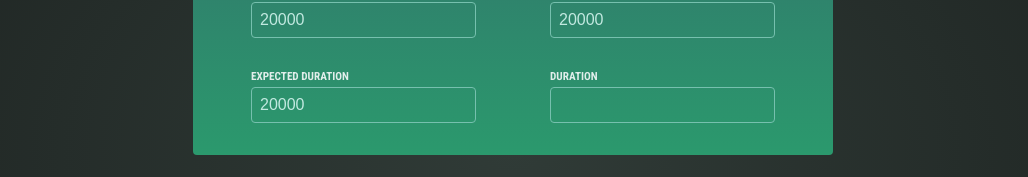
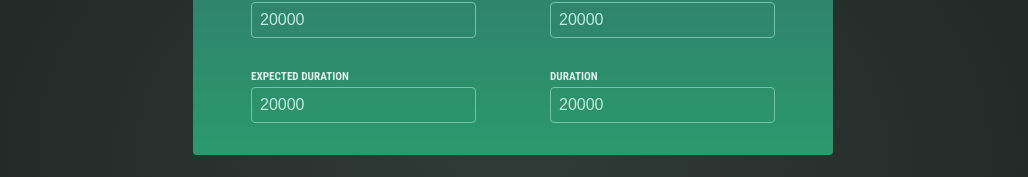
Before and after one commit to Reivah/React-Calculator, a React (Vite) app: page / in a window 1280 px wide. Shown: the part 273-450 px from the top of the page, without its empty margins (127-1155 px from the left). Built offline with nearby package versions, Linux system fonts and the light colour scheme.

Commit message:
added value duration to input

```diff
--- a/src/components/UserInput.jsx
+++ b/src/components/UserInput.jsx
@@ -41,7 +41,7 @@ export default function UserInput({}) {
 				</p>
 				<p>
 					<label>duration</label>
-					<input type='number' required onChange={handleDuration}/>
+					<input type='number' required onChange={handleDuration} value={duration}/>
 				</p>
 			</div>
 		</section>
```
